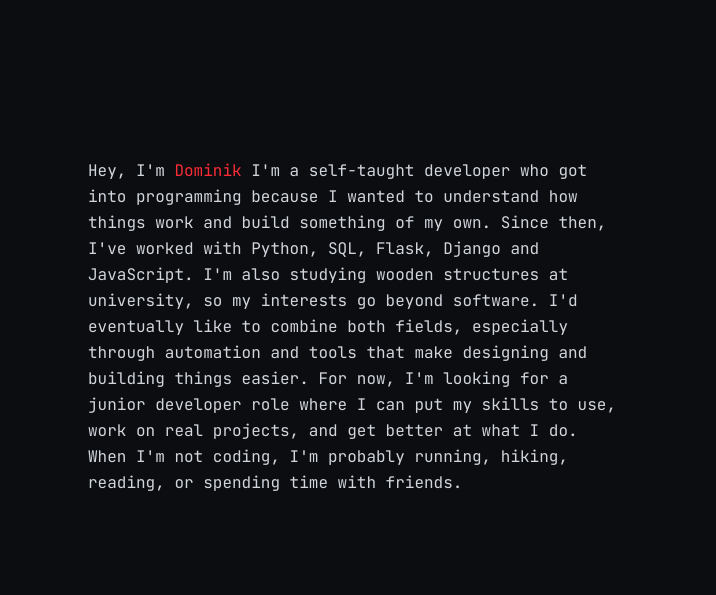
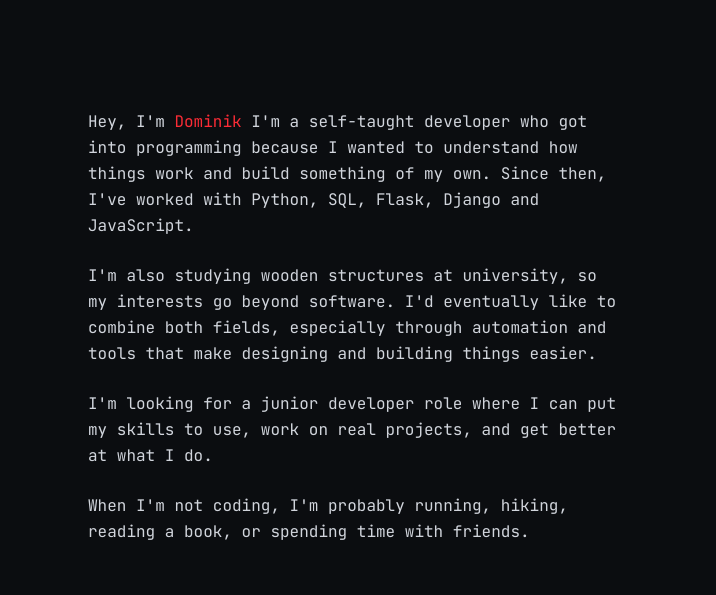
Before and after one commit to DRencsok/drencsok.github.io, a website: page index.html in a window 1280 px wide. Shown: the part 943-1538 px from the top of the page, 0-716 px from the left. Drawn offline with nearby package versions, Linux system fonts and the light colour scheme.

Commit message:
Small edits

```diff
--- a/index.html
+++ b/index.html
@@ -150,12 +150,14 @@
             Hey, I'm <a href="#home" class="text-red-500">Dominik</a>
 
             I'm a self-taught developer who got into programming because I wanted to understand how things work and build something of my own. Since then, I've worked with Python, SQL, Flask, Django and JavaScript.
-
+            <p>
             I'm also studying wooden structures at university, so my interests go beyond software. I'd eventually like to combine both fields, especially through automation and tools that make designing and building things easier.
-
-            For now, I'm looking for a junior developer role where I can put my skills to use, work on real projects, and get better at what I do.
-
-            When I'm not coding, I'm probably running, hiking, reading, or spending time with friends.
+            </p>
+            <p>
+            I'm looking for a junior developer role where I can put my skills to use, work on real projects, and get better at what I do.
+            </p>
+             <p>
+            When I'm not coding, I'm probably running, hiking, reading a book, or spending time with friends.
             </p>
         </div>
 
```
